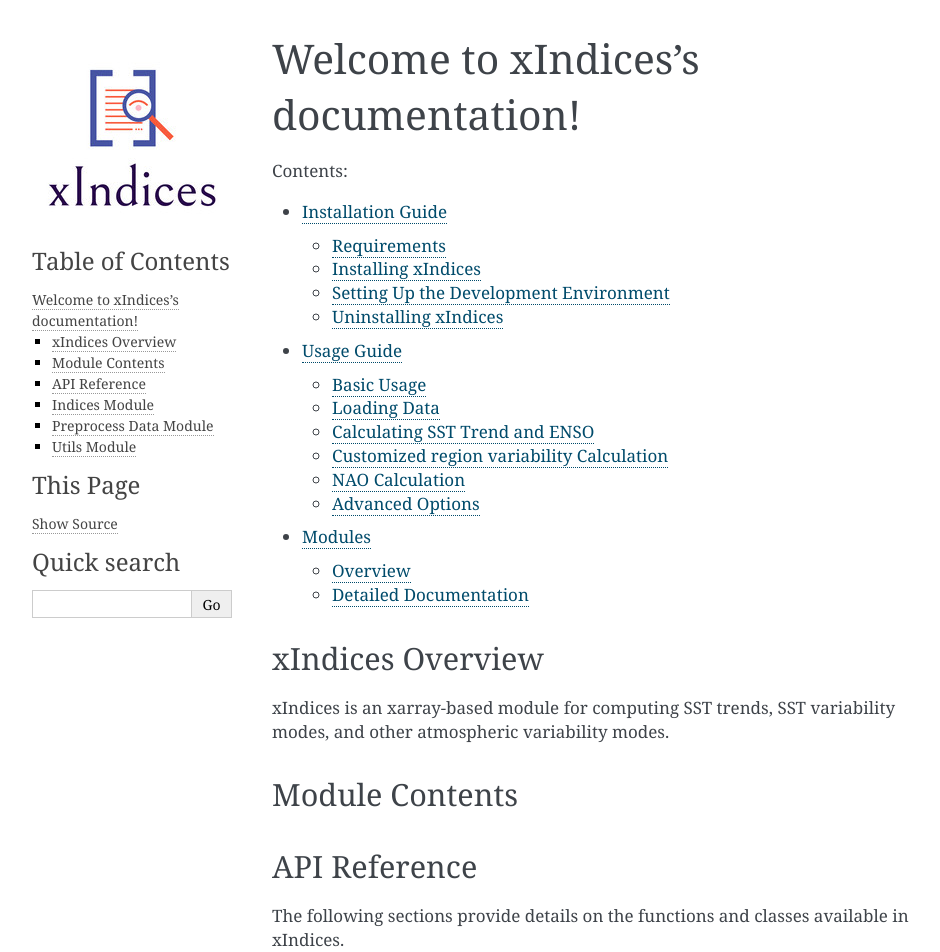
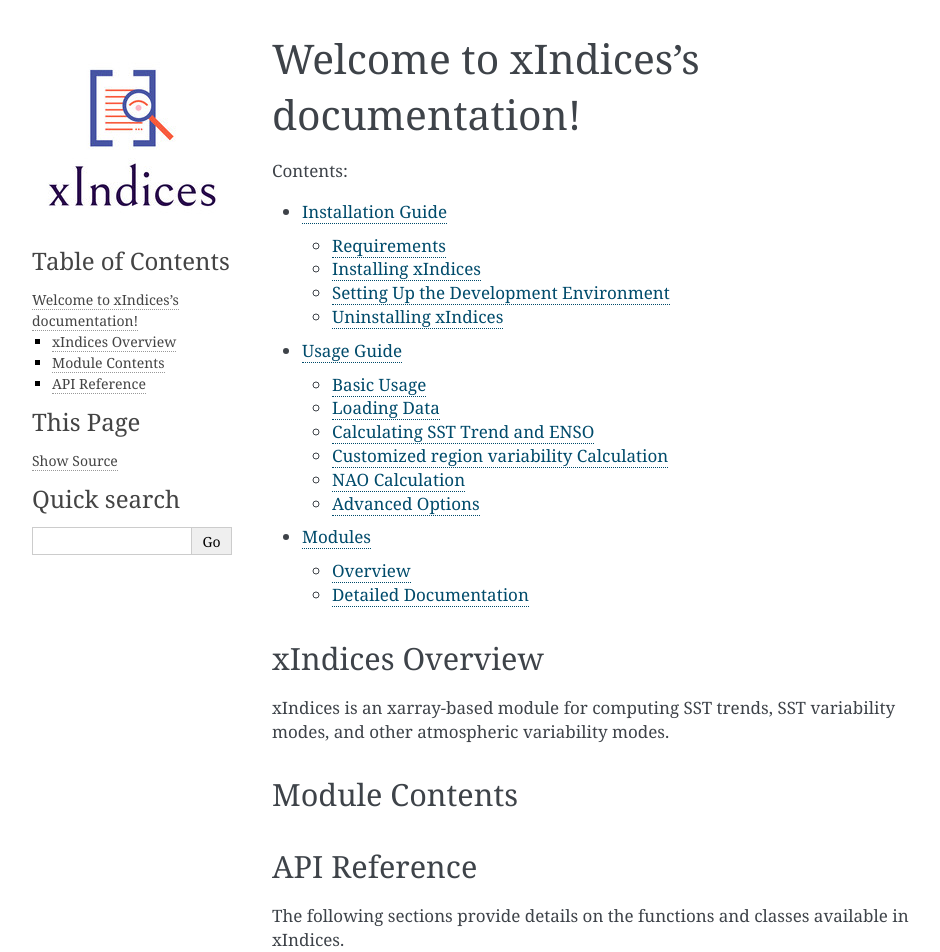
Before and after one commit to JiveshDixit/xIndices, a Sphinx documentation site: the page built from docs/index.rst, in a window 1280 px wide. Shown: the top 952 px of the page, without its empty margins (148-1088 px from the left). Built offline with Sphinx 7.4.7, drawn with Linux system fonts in a browser that asks for light colours; pages that are not in the unit, such as notebooks, are missing from menus; some of the changed text lies outside the part shown.

Commit message:
Update index.rst

```diff
--- a/docs/index.rst
+++ b/docs/index.rst
@@ -29,27 +29,3 @@
 
 .. automodule:: xIndices
    :members:
-
-Indices Module
---------------
-
-.. automodule:: xIndices.indices
-   :members:
-   :undoc-members:
-   :show-inheritance:
-
-Preprocess Data Module
-----------------------
-
-.. automodule:: xIndices.preprocess_data
-   :members:
-   :undoc-members:
-   :show-inheritance:
-
-Utils Module
-------------
-
-.. automodule:: xIndices.utils
-   :members:
-   :undoc-members:
-   :show-inheritance:
```
